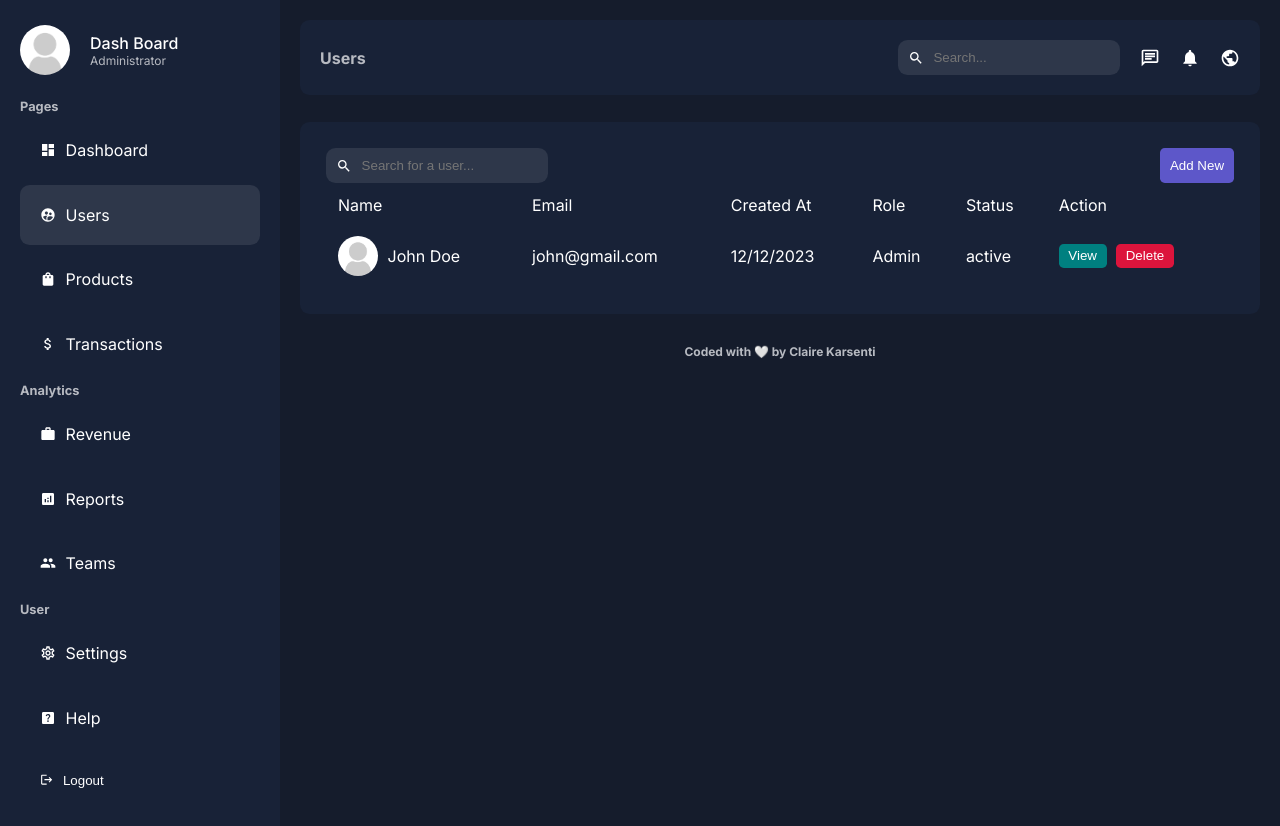
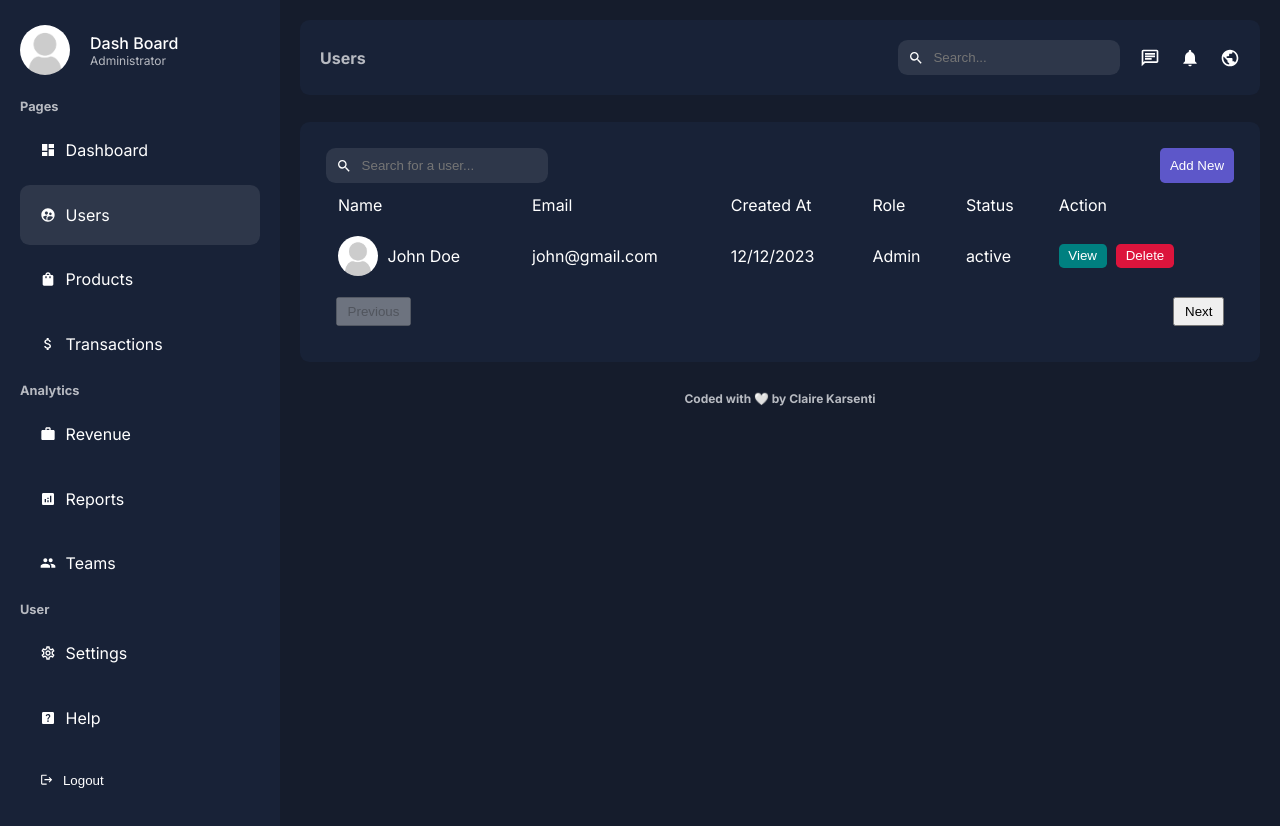
Before and after one commit to ClaireKarsenti/Dashboard, a Next.js app: page /dashboard/users in a window 1280 px wide. Built offline with nearby package versions, Linux system fonts and the light colour scheme.

Commit message:
Add pagination component

```diff
--- a/app/dashboard/users/page.tsx
+++ b/app/dashboard/users/page.tsx
@@ -1,8 +1,9 @@
+import Pagination from '@/app/ui/dashboard/pagination/pagination';
 import Search from '@/app/ui/dashboard/search/search';
 import styles from '@/app/ui/dashboard/users/users.module.css';
+import NoAvatar from '@/public/noavatar.png';
+import Image from 'next/image';
 import Link from 'next/link';
-import Image from 'next/image';
-import NoAvatar from '@/public/noavatar.png';
 
 export default function UsersPage() {
   return (
@@ -57,6 +58,7 @@ export default function UsersPage() {
           </tr>
         </tbody>
       </table>
+      <Pagination />
     </div>
   );
 }
```
